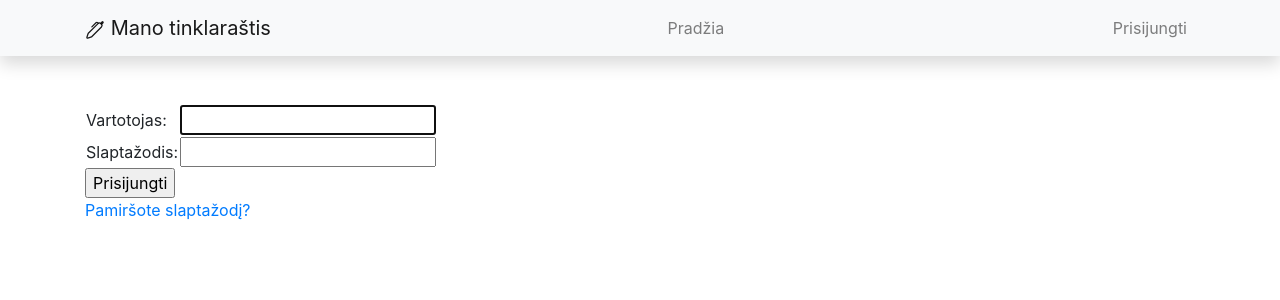
After one commit to DonatasNoreika/tinklarastis_2023_pavasaris, a Django app: page /accounts/login/ in a window 1280 px wide. The commit adds this page. Shown: the top 300 px of the page. Run offline with Django 4.2, Linux system fonts and the light colour scheme; some libraries are stand-ins or nearby versions.

Commit message:
+Vartotojas gali prisijungti/atsijungti

```diff
--- a/mysite/blog/templates/base.html
+++ b/mysite/blog/templates/base.html
@@ -47,7 +47,13 @@
                               clip-rule="evenodd"/>
                     </svg>
                     {{ user.get_username }}</a></li>
+                <li class="nav-item">
+                    <a class="nav-link" href="{% url 'logout' %}">Atsijungti</a>
+                </li>
                 {% else %}
+                <li class="nav-item">
+                    <a class="nav-link" href="{% url 'login' %}">Prisijungti</a>
+                </li>
                 {% endif %}
             </ul>
         </div>
--- /dev/null
+++ b/mysite/blog/templates/registration/login.html
@@ -0,0 +1,24 @@
+{% extends "base.html" %}
+{% block "title" %}Prisijungimas{% endblock %}
+
+{% block "content" %}
+
+<form method="post" action="{% url 'login' %}">
+    {% csrf_token %}
+    <table>
+      <tr>
+        <td>Vartotojas: </td>
+        <td>{{ form.username }}</td>
+      </tr>
+      <tr>
+        <td>Slaptažodis: </td>
+        <td>{{ form.password }}</td>
+      </tr>
+    </table>
+    <input type="submit" value="Prisijungti" />
+    <input type="hidden" name="next" value="{{ next }}" />
+  </form>
+
+  <p><a href="{% url 'password_reset' %}">Pamiršote slaptažodį?</a></p>
+
+{% endblock %}
--- a/mysite/mysite/settings.py
+++ b/mysite/mysite/settings.py
@@ -153,3 +153,7 @@ TINYMCE_DEFAULT_CONFIG = {
     'menubar': True,
     'statusbar': True,
     }
+
+LOGIN_REDIRECT_URL = '/'
+
+LOGOUT_REDIRECT_URL = '/'
--- a/mysite/mysite/urls.py
+++ b/mysite/mysite/urls.py
@@ -20,5 +20,6 @@ from django.urls import path, include
 urlpatterns = [
     path('admin/', admin.site.urls),
     path('tinymce/', include('tinymce.urls')),
-    path("", include('blog.urls'))
+    path('accounts/', include('django.contrib.auth.urls')),
+    path("", include('blog.urls')),
 ]
```
